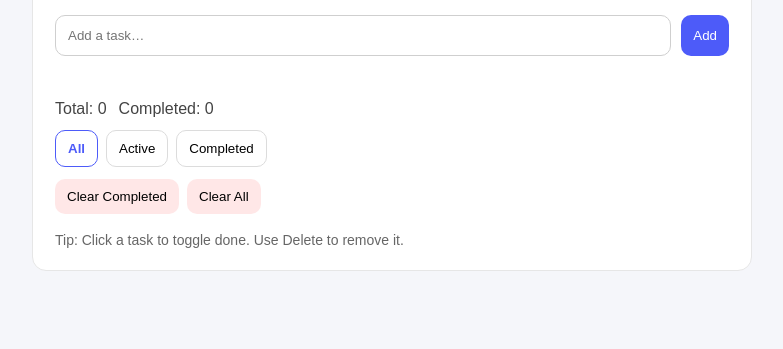
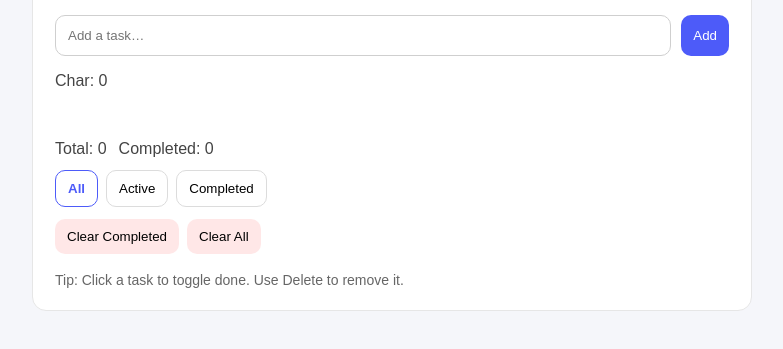
Before and after one commit to McMuffin12/Web-Development-Assignments, a plain HTML site: page Week 08/Assignment 8/index.html in a window 1280 px wide. Shown: the part 127-476 px from the top of the page, without its empty margins (248-1031 px from the left). Drawn offline with Linux system fonts and the light colour scheme.

Commit message:
Added Character Counter for input field

```diff
--- a/Week 08/Assignment 8/index.html
+++ b/Week 08/Assignment 8/index.html
@@ -37,6 +37,9 @@
       <button type="submit" class="btn primary">Add</button>
     </form>
 
+    <!-- Input text count -->
+    <p id="charCount" class="counts">Char: 0</p>
+
     <!-- Inline error message area -->
     <p id="errorMessage" class="error" aria-live="polite"></p>
 
--- a/Week 08/Assignment 8/script.js
+++ b/Week 08/Assignment 8/script.js
@@ -20,6 +20,7 @@ const taskList = document.getElementById("taskList");
 const errorMessage = document.getElementById("errorMessage");
 
 // Grab count elements so we can update totals
+const charCountEl = document.getElementById("charCount");
 const totalCountEl = document.getElementById("totalCount");
 const doneCountEl = document.getElementById("doneCount");
 
@@ -73,6 +74,12 @@ function showError(message) {
 // Clear the error message
 function clearError() {
   errorMessage.textContent = "";
+}
+
+// Update character count display
+function updateCharCount() {
+  const count = input.value.length;
+  charCountEl.textContent = `Char: ${count}`;
 }
 
 
@@ -172,6 +179,7 @@ function render() {
 
   // Update counters every render
   updateCounts();
+  updateCharCount();
 }
 
 
@@ -224,11 +232,12 @@ form.addEventListener("submit", function (event) {
   render();
 });
 
-// Clear error while user types (nice UX)
+// When typing clear error message (if any) and update char count
 input.addEventListener("input", function () {
   if (input.value.trim() !== "") {
     clearError();
   }
+  updateCharCount();
 });
 
 // Clear completed tasks
```
